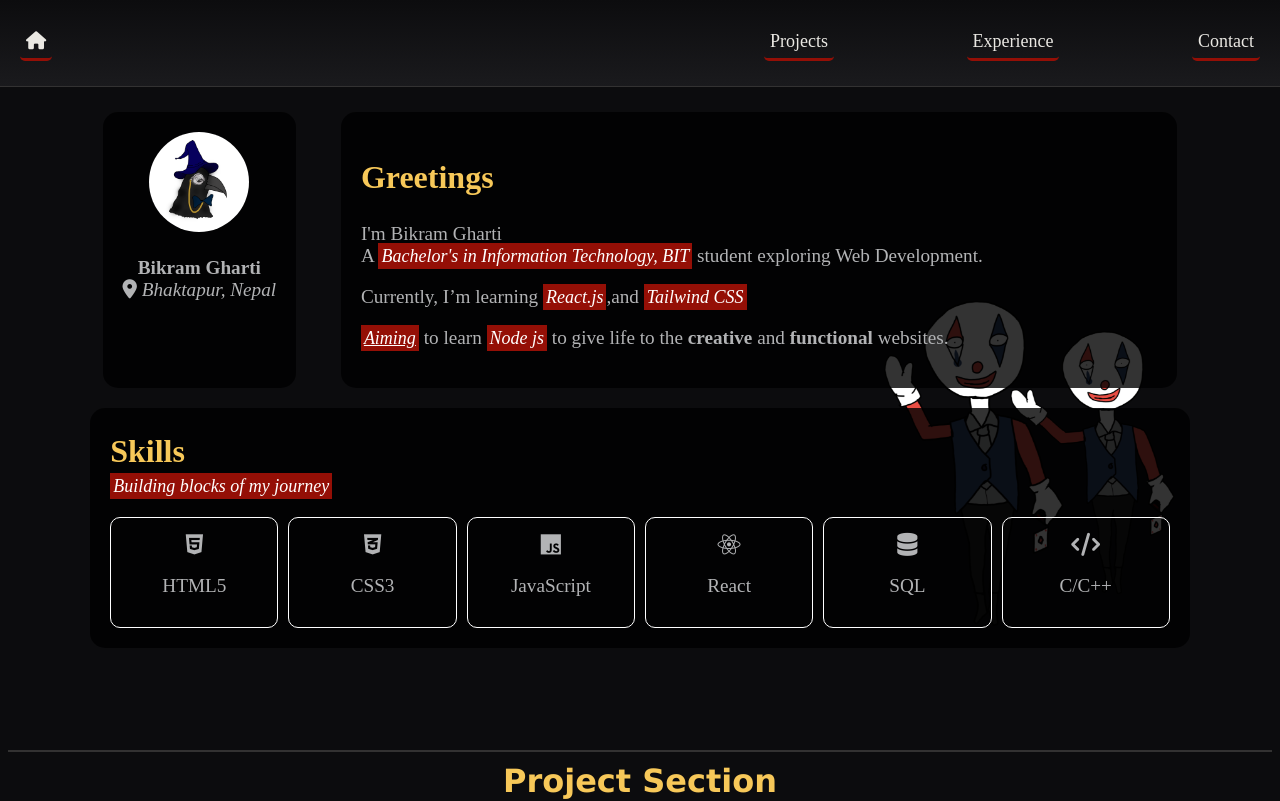
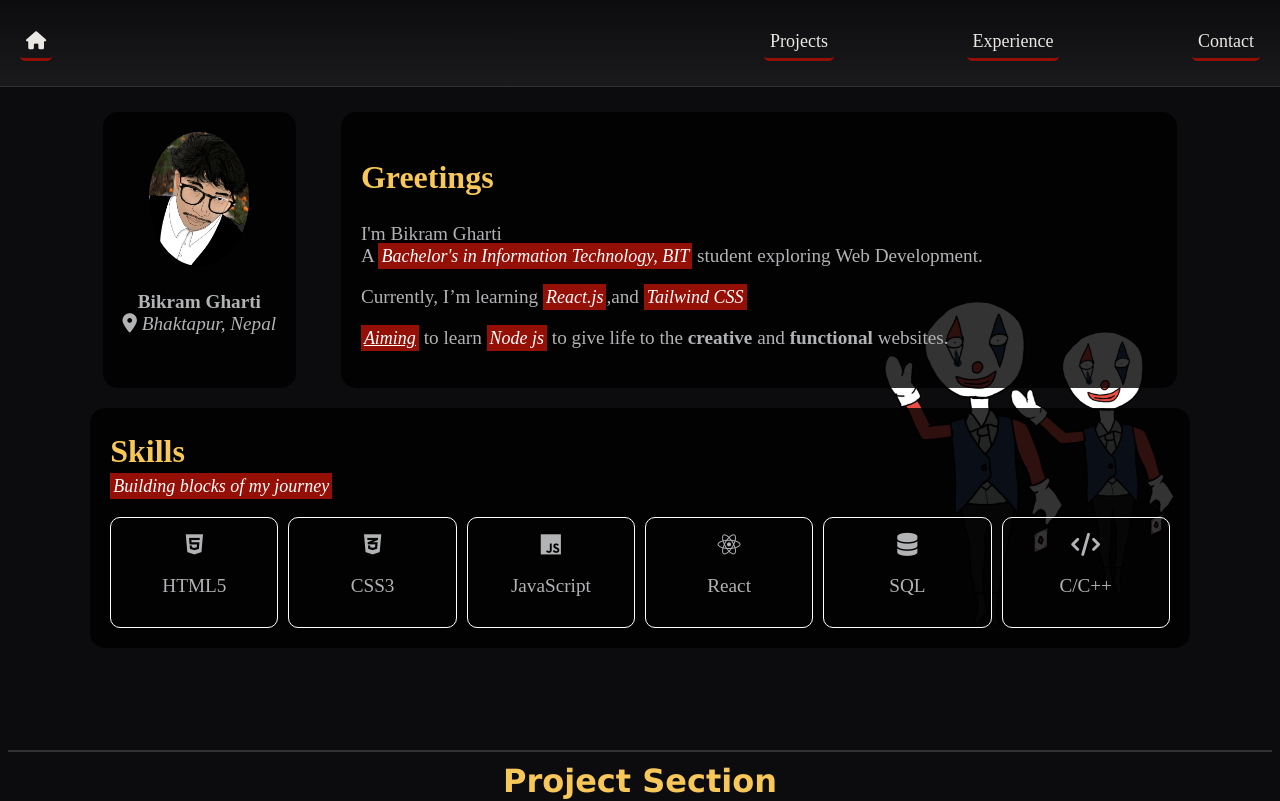
Before and after one commit to BikramGhart1/My-portfolio, a React (Vite) app: page / in a window 1280 px wide. Shown: the top 801 px of the page. Built offline with nearby package versions, Linux system fonts and the light colour scheme.

Commit message:
change profile picture

```diff
--- a/index.html
+++ b/index.html
@@ -5,7 +5,7 @@
   <meta charset="UTF-8" />
   <meta name="viewport" content="width=device-width, initial-scale=1.0" />
   <link rel="stylesheet" href="https://cdnjs.cloudflare.com/ajax/libs/font-awesome/6.0.0/css/all.min.css">
-  <link rel="icon" type="image/x-icon" href="/images/raven-mono2.png">
+  <link rel="icon" type="image/x-icon" href="/images/self.png">
   <title>Bikram Gharti</title>
 </head>
 
--- a/src/components/HeroSection.jsx
+++ b/src/components/HeroSection.jsx
@@ -10,7 +10,7 @@
                     <div className="profile leftText">
                         <div className="imagePfp">
                             {/* <img src="https://yt3.ggpht.com/ytc/AIdro_nOPo0zbISxKkuYa8x5pEgwCZl8xrXbjqc54V3iNsYmacs=s88-c-k-c0x00ffffff-no-rj" alt="pfp" /> */}
-                            <img src="/images/raven-monocole.png" alt="" />
+                            <img src="/images/self.png" alt="" />
                         </div>
                         <div className='nameAndLocation'>
                             <p><strong>Bikram Gharti</strong></p>
```
Also changed, not shown: public/images/self.png (added).
